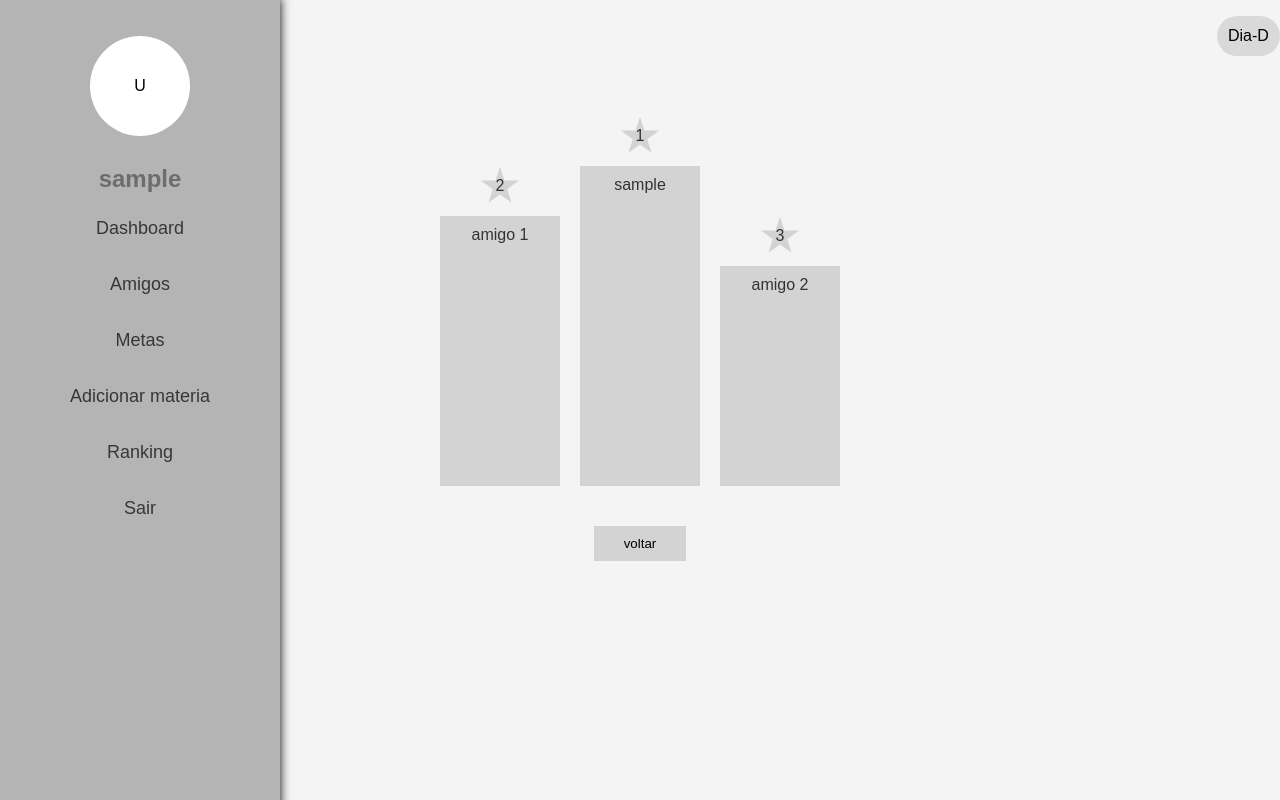
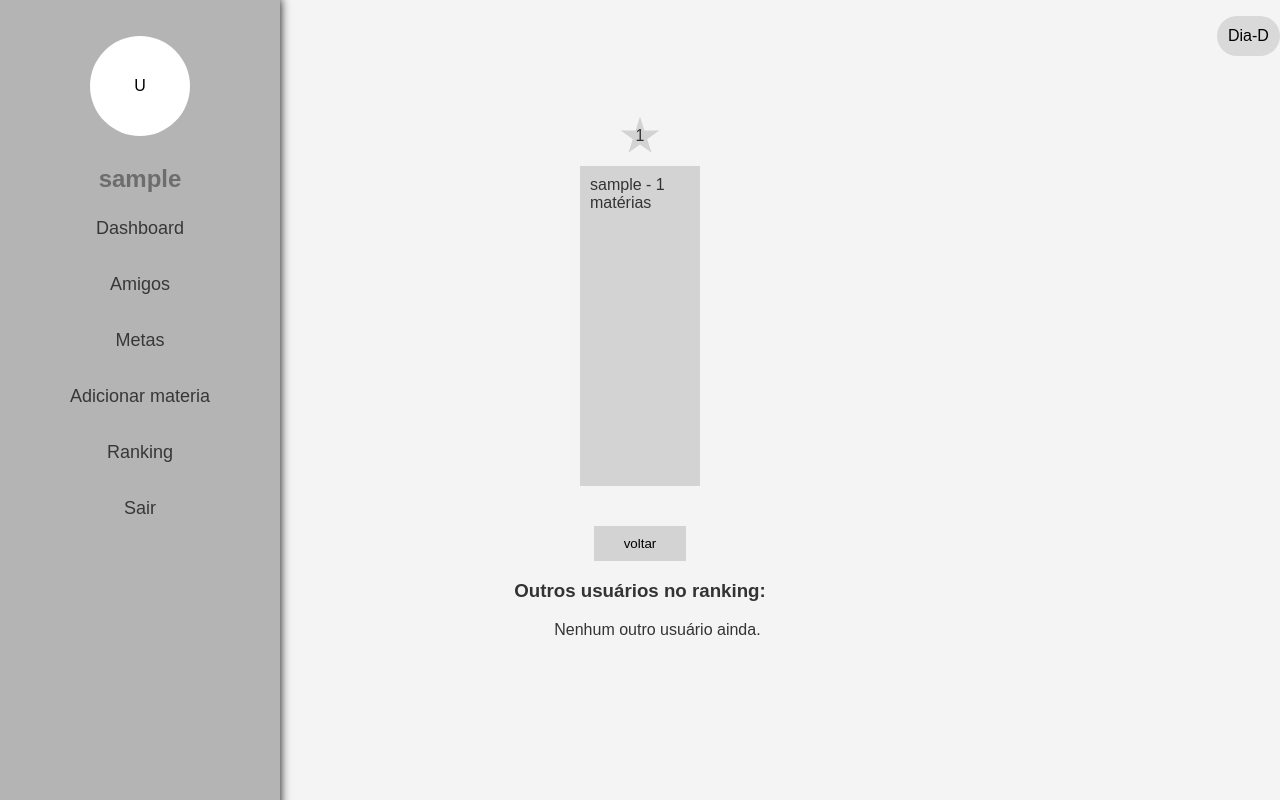
Before and after one commit to Lucasmenezes08/FocusTime, a Django app: page /ranking/ in a window 1280 px wide. Run offline with Django 5.2, Linux system fonts and the light colour scheme; a user stored in the database is signed in; tables that the repository leaves empty hold one stand-in row (values such as "Sample post"); parts of the project's set-up code (start-up, migrations or seed data) failed here and were passed over.

Commit message:
back-end do ranking e ajustes no front

```diff
--- a/FocusTime/templates/ranking.html
+++ b/FocusTime/templates/ranking.html
@@ -32,29 +32,47 @@
     <div class="content">
         <div class="ranking-container">
             <div class="ranking-list">
+                {% with ranking_user|length as total %}
+                    {% if ranking_user|length > 1 %}
                     <div class="rank-item second">
                         <div class="star">2</div>
                         <div class="rank-bar">
-                        <span>amigo 1</span>
+                            <span>{{ ranking_user.1.username }} - {{ ranking_user.1.total_materias }} matérias</span>
                         </div>
                     </div>
+                    {% endif %}
 
+                    {% if ranking_user|length > 0 %}
                     <div class="rank-item first">
                         <div class="star">1</div>
                         <div class="rank-bar">
-                        <span>{{ user.username }}</span>
+                            <span>{{ ranking_user.0.username }} - {{ ranking_user.0.total_materias }} matérias</span>
                         </div>
                     </div>
+                    {% endif %}
 
+                    {% if ranking_user|length > 2 %}
                     <div class="rank-item third">
                         <div class="star">3</div>
                         <div class="rank-bar">
-                        <span>amigo 2</span>
+                            <span>{{ ranking_user.2.username }} - {{ ranking_user.2.total_materias }} matérias</span>
                         </div>
                     </div>
+                    {% endif %}
                 </div>
+            {% endwith %}
 
             <a href="{% url 'index' %}"><button class="back-button">voltar</button></a>
+            <div class="ranking-restante">
+                <h3>Outros usuários no ranking:</h3>
+                <ol>
+                    {% for user in resto_user %}
+                        <li>{{ forloop.counter0|add:"4" }}º - {{ user.username }} — {{ user.total_materias }} matérias</li>
+                    {% empty %}
+                        <p>Nenhum outro usuário ainda.</p>
+                    {% endfor %}
+                </ol>
+            </div>
         </div>
     </div>
 </div>
--- a/FocusTime/views.py
+++ b/FocusTime/views.py
@@ -5,6 +5,7 @@ from django.contrib.auth.models import User
 from django.contrib import messages
 from django.contrib.auth import authenticate, login
 from django.contrib.auth.decorators import login_required
+from django.db.models import Count
 
 @login_required(login_url='login')
 def index(request):
@@ -49,6 +50,8 @@ def cadastro(request):
                 minutos=minutos,
                 segundos=segundos,
             )
+            materia.save()
+
             meta = Meta(
                 user=request.user,
                 nome_metas=nome_meta,
@@ -57,7 +60,7 @@ def cadastro(request):
                 segundos_meta=segundos_meta,
             )
             meta.save()
-            materia.save()
+
             return redirect('index')
         else:
             return render(request, "cadastro.html")
@@ -99,8 +102,18 @@ def tela_cadastro(request):
 
 @login_required(login_url='login')
 def ranking(request):
-    return render(request, "ranking.html")
+    total_user = (
+        User.objects
+        .annotate(total_materias=Count('materia'))
+        .order_by('-total_materias')
+    )
+    ranking_user = total_user[:3]
+    resto_user = total_user[3:]
 
+    return render(request, "ranking.html", {
+        'ranking_user': ranking_user,
+        'resto_user': resto_user
+    })
 
 @login_required(login_url='login')
 def dia_d(request):
```
Lines whose indentation alone changed are shown as unchanged.
